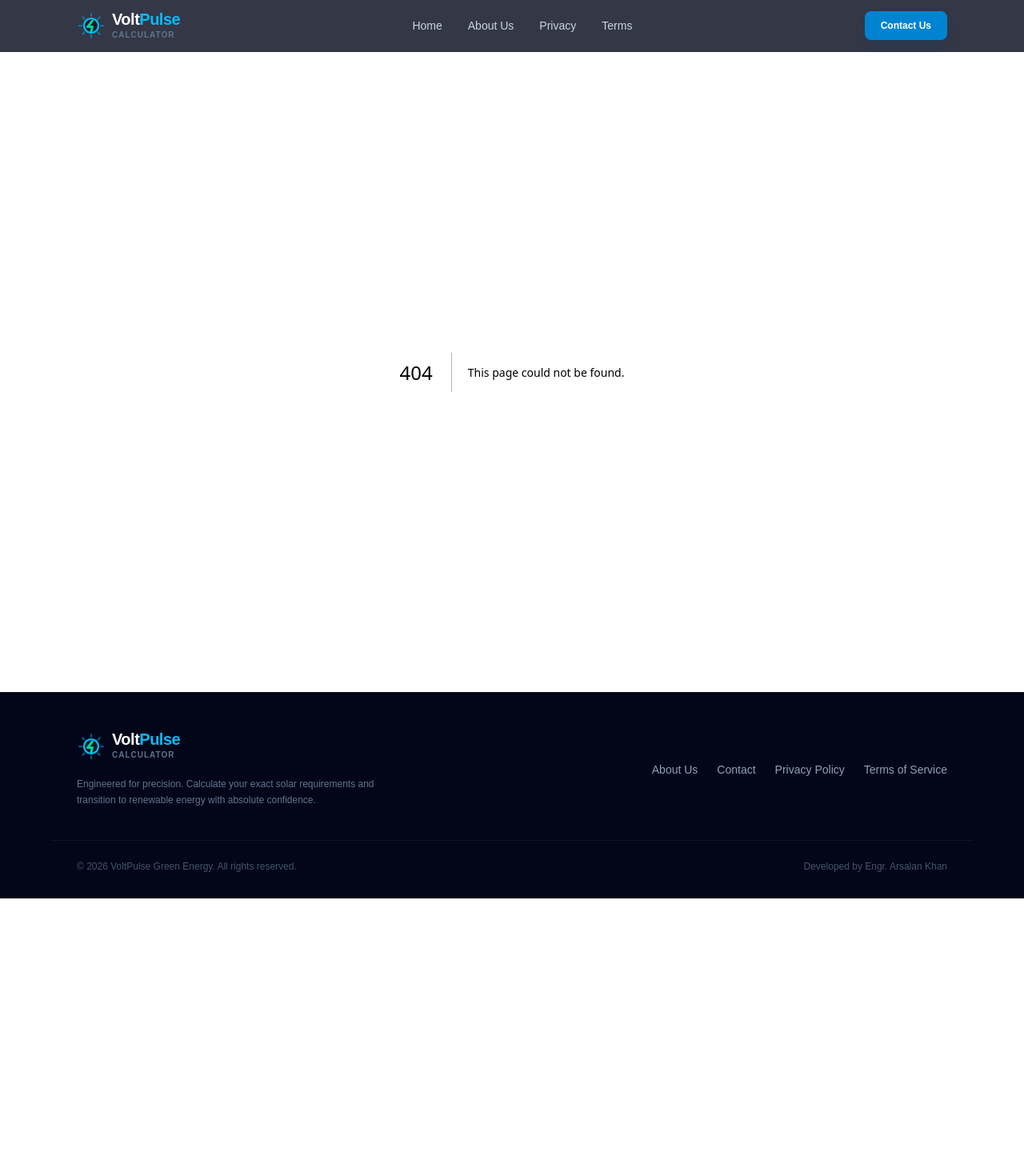
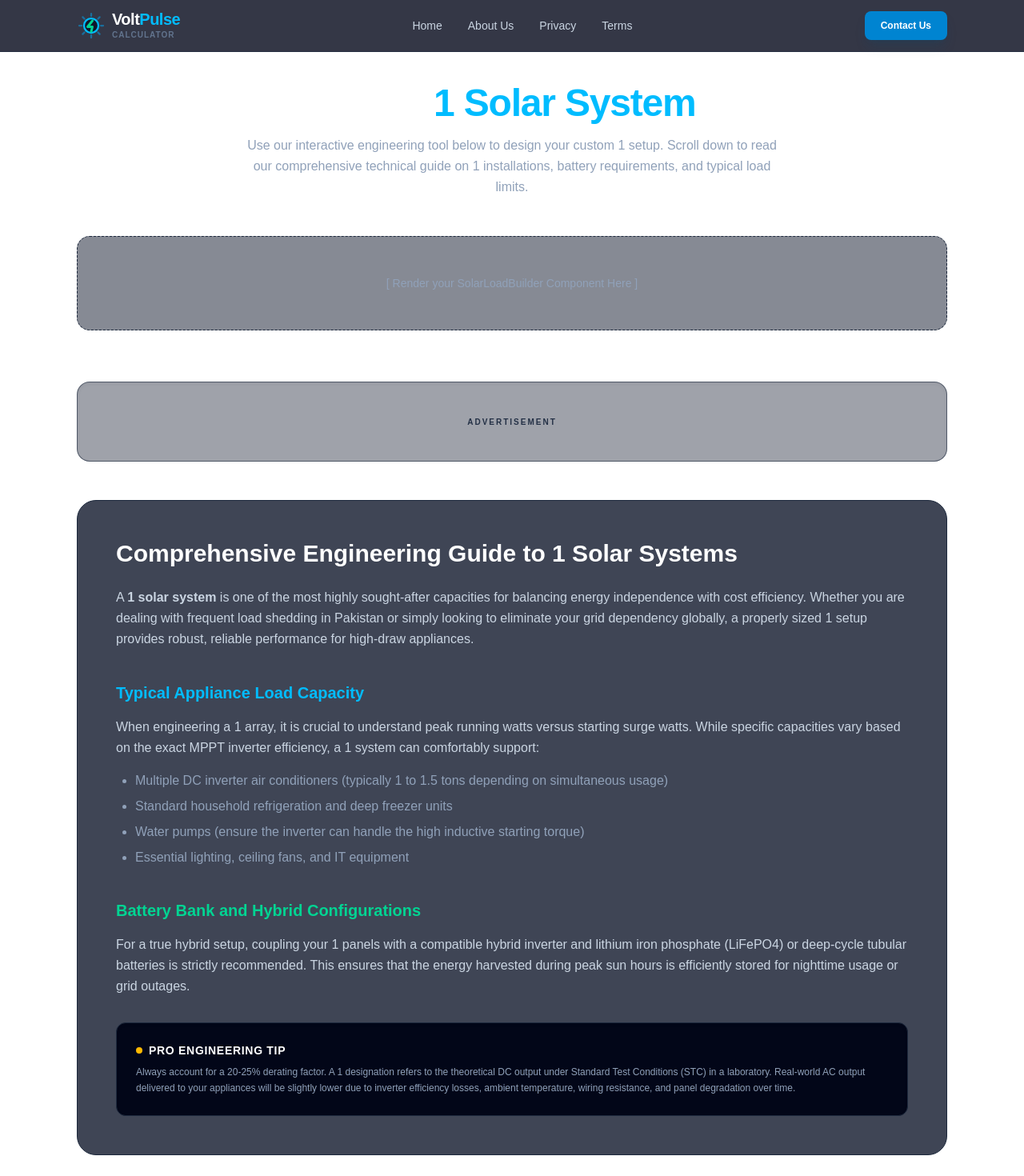
Before and after one commit to arsalankhanhotimardan/Smart-Solar-Load-Calculator, a Next.js app: page /system-size/1 in a window 1280 px wide. Before the commit this address had no page. Shown: the top 1470 px of the page at 80% size. Before the commit the page ends 1123 px from the top, so only its background shows below. Built offline with nearby package versions, Linux system fonts and the light colour scheme.

Commit message:
Add dynamic SEO pages to sitemap

```diff
--- a/app/sitemap.ts
+++ b/app/sitemap.ts
@@ -13,6 +13,46 @@ export default function sitemap(): MetadataRoute.Sitemap {
       changeFrequency: 'weekly',
       priority: 1.0,
     },
+
+    // --- HIGH-INTENT SEO LANDING PAGES ---
+    {
+      url: `${baseUrl}/system-size/3kw`,
+      lastModified: new Date(),
+      changeFrequency: 'weekly',
+      priority: 0.9,
+    },
+    {
+      url: `${baseUrl}/system-size/5kw`,
+      lastModified: new Date(),
+      changeFrequency: 'weekly',
+      priority: 0.9,
+    },
+    {
+      url: `${baseUrl}/system-size/7-5kw`,
+      lastModified: new Date(),
+      changeFrequency: 'weekly',
+      priority: 0.9,
+    },
+    {
+      url: `${baseUrl}/system-size/10kw`,
+      lastModified: new Date(),
+      changeFrequency: 'weekly',
+      priority: 0.9,
+    },
+    {
+      url: `${baseUrl}/system-size/15kw`,
+      lastModified: new Date(),
+      changeFrequency: 'weekly',
+      priority: 0.9,
+    },
+    {
+      url: `${baseUrl}/system-size/20kw`,
+      lastModified: new Date(),
+      changeFrequency: 'weekly',
+      priority: 0.9,
+    },
+
+    // --- SECONDARY PAGES (Info & Legal) ---
     {
       url: `${baseUrl}/about`,
       lastModified: new Date(),
--- /dev/null
+++ b/app/system-size/[size]/page.tsx
@@ -0,0 +1,103 @@
+import { Metadata } from 'next';
+import AdBanner from '@/app/components/AdBanner';
+// IMPORT YOUR CALCULATOR (Adjust the path if your components folder is elsewhere)
+import SolarLoadBuilder from '@/app/components/SolarLoadBuilder';
+
+export const dynamic = "force-static";
+
+// 1. GENERATE URLS: Tell Next.js which keywords/pages to build automatically
+export function generateStaticParams() {
+  return [
+    { size: '3kw' },
+    { size: '5kw' },
+    { size: '7-5kw' },
+    { size: '10kw' },
+    { size: '15kw' },
+    { size: '20kw' },
+  ];
+}
+
+// 2. DYNAMIC SEO: Automatically generate perfect meta titles and descriptions
+export function generateMetadata({ params }: { params: { size: string } }): Metadata {
+  // Format '7-5kw' to '7.5kW' or '10kw' to '10kW'
+  const formattedSize = params.size.replace('-', '.').toUpperCase();
+
+  return {
+    title: `${formattedSize} Solar System Load Calculator & Appliance Guide`,
+    description: `Calculate exactly what appliances a ${formattedSize} solar system can run. Get accurate load calculations, inverter sizing, and battery backup requirements.`,
+    alternates: {
+      canonical: `https://smart-solar-load-calculator.pages.dev/system-size/${params.size}`,
+    }
+  };
+}
+
+// 3. PAGE CONTENT: The actual page UI
+export default function SystemSizePage({ params }: { params: { size: string } }) {
+  const formattedSize = params.size.replace('-', '.').toUpperCase();
+
+  return (
+    <div className="max-w-6xl mx-auto px-4 sm:px-8 py-10">
+
+      {/* Dynamic Header */}
+      <div className="text-center mb-12 animate-fadeIn">
+        <h1 className="text-3xl md:text-5xl font-black text-white mb-4 tracking-tight">
+          What Can a <span className="text-sky-400">{formattedSize} Solar System</span> Run?
+        </h1>
+        <p className="text-slate-400 max-w-2xl mx-auto text-sm md:text-base leading-relaxed">
+          Use our interactive engineering tool below to design your custom {formattedSize} setup. Scroll down to read our comprehensive technical guide on {formattedSize} installations, battery requirements, and typical load limits.
+        </p>
+      </div>
+
+      {/*
+        THE CALCULATOR
+        Note: You will need to fetch and pass your `initialDomestic`, `initialCommercial`,
+        and `initialPanels` props here exactly like you do on your main homepage!
+      */}
+      <div className="mb-16">
+         {/* <SolarLoadBuilder initialDomestic={...} initialCommercial={...} initialPanels={...} /> */}
+         <div className="bg-slate-900/50 border border-slate-800 p-12 rounded-2xl text-center text-slate-400 text-sm border-dashed">
+            [ Render your SolarLoadBuilder Component Here ]
+         </div>
+      </div>
+
+      {/* AD CONTAINER: High visibility above the article */}
+      <AdBanner dataAdSlot="3333333333" dataAdFormat="horizontal" />
+
+      {/* ADSENSE-COMPLIANT LONG-FORM ARTICLE */}
+      <article className="mt-12 bg-slate-900/80 border border-slate-800 p-8 md:p-12 rounded-3xl text-slate-300">
+
+        <h2 className="text-2xl md:text-3xl font-bold text-white mb-6">Comprehensive Engineering Guide to {formattedSize} Solar Systems</h2>
+
+        <p className="mb-6 leading-relaxed">
+          A <strong>{formattedSize} solar system</strong> is one of the most highly sought-after capacities for balancing energy independence with cost efficiency. Whether you are dealing with frequent load shedding in Pakistan or simply looking to eliminate your grid dependency globally, a properly sized {formattedSize} setup provides robust, reliable performance for high-draw appliances.
+        </p>
+
+        <h3 className="text-xl font-bold text-sky-400 mt-10 mb-4">Typical Appliance Load Capacity</h3>
+        <p className="mb-4 leading-relaxed">
+          When engineering a {formattedSize} array, it is crucial to understand peak running watts versus starting surge watts. While specific capacities vary based on the exact MPPT inverter efficiency, a {formattedSize} system can comfortably support:
+        </p>
+        <ul className="list-disc pl-6 space-y-2 mb-8 text-slate-400">
+          <li>Multiple DC inverter air conditioners (typically 1 to 1.5 tons depending on simultaneous usage)</li>
+          <li>Standard household refrigeration and deep freezer units</li>
+          <li>Water pumps (ensure the inverter can handle the high inductive starting torque)</li>
+          <li>Essential lighting, ceiling fans, and IT equipment</li>
+        </ul>
+
+        <h3 className="text-xl font-bold text-emerald-400 mt-10 mb-4">Battery Bank and Hybrid Configurations</h3>
+        <p className="mb-8 leading-relaxed">
+          For a true hybrid setup, coupling your {formattedSize} panels with a compatible hybrid inverter and lithium iron phosphate (LiFePO4) or deep-cycle tubular batteries is strictly recommended. This ensures that the energy harvested during peak sun hours is efficiently stored for nighttime usage or grid outages.
+        </p>
+
+        <div className="bg-slate-950 p-6 rounded-xl border border-slate-800 shadow-inner">
+          <h4 className="text-sm font-black uppercase tracking-wider text-white mb-2 flex items-center gap-2">
+            <span className="w-2 h-2 rounded-full bg-amber-400"></span> Pro Engineering Tip
+          </h4>
+          <p className="text-xs text-slate-400 leading-relaxed">
+            Always account for a 20-25% derating factor. A {formattedSize} designation refers to the theoretical DC output under Standard Test Conditions (STC) in a laboratory. Real-world AC output delivered to your appliances will be slightly lower due to inverter efficiency losses, ambient temperature, wiring resistance, and panel degradation over time.
+          </p>
+        </div>
+      </article>
+
+    </div>
+  );
+}
```
